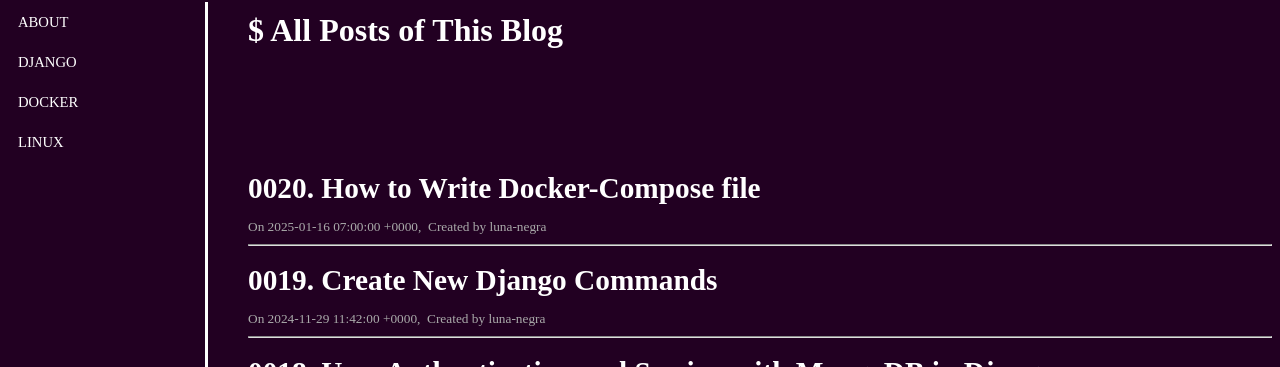
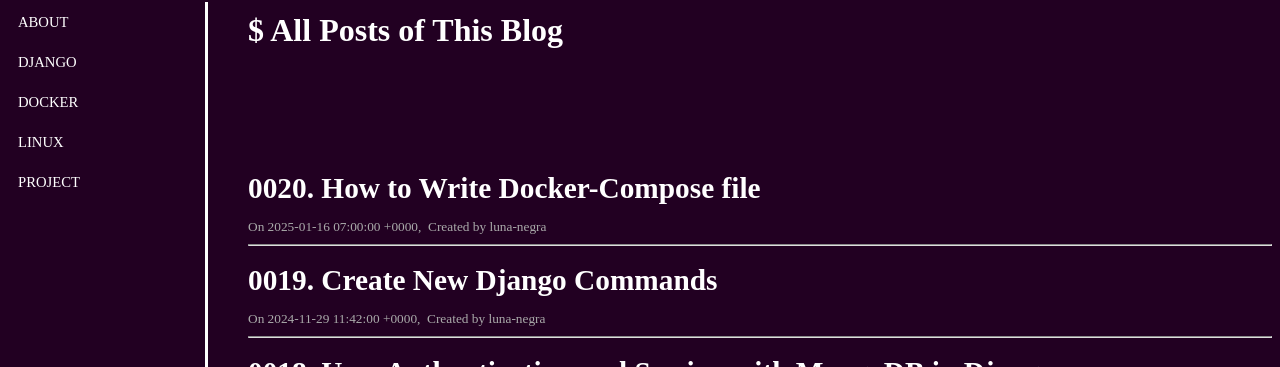
Before and after one commit to luna-negra/luna-negra.github.io, a Jekyll site: the page built from index.markdown, in a window 1280 px wide. Shown: the part 135-502 px from the top of the page. Built offline with Jekyll 4.4.1, drawn with Linux system fonts in a browser that asks for light colours.

Commit message:
Main: 2025.03.23 - Add New Category
- Add new category: project/mizuhara

```diff
--- a/_data/categories.yml
+++ b/_data/categories.yml
@@ -9,3 +9,6 @@
 
 - category: linux
   sub_category: ['basic usage']
+
+- category: project
+  sub_category: ['mizuhara']
```
Also changed, not shown: list/project/mizuhara.md (added, +4 -0 lines).
